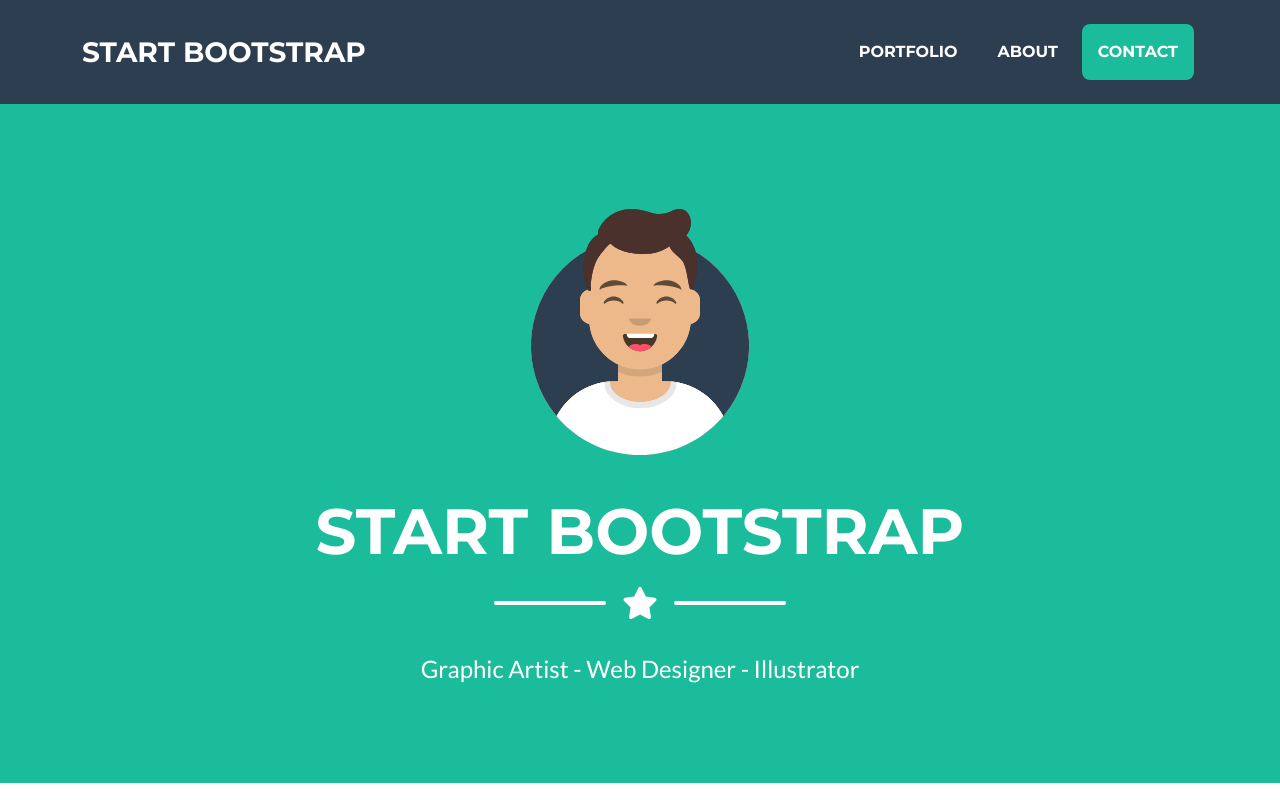
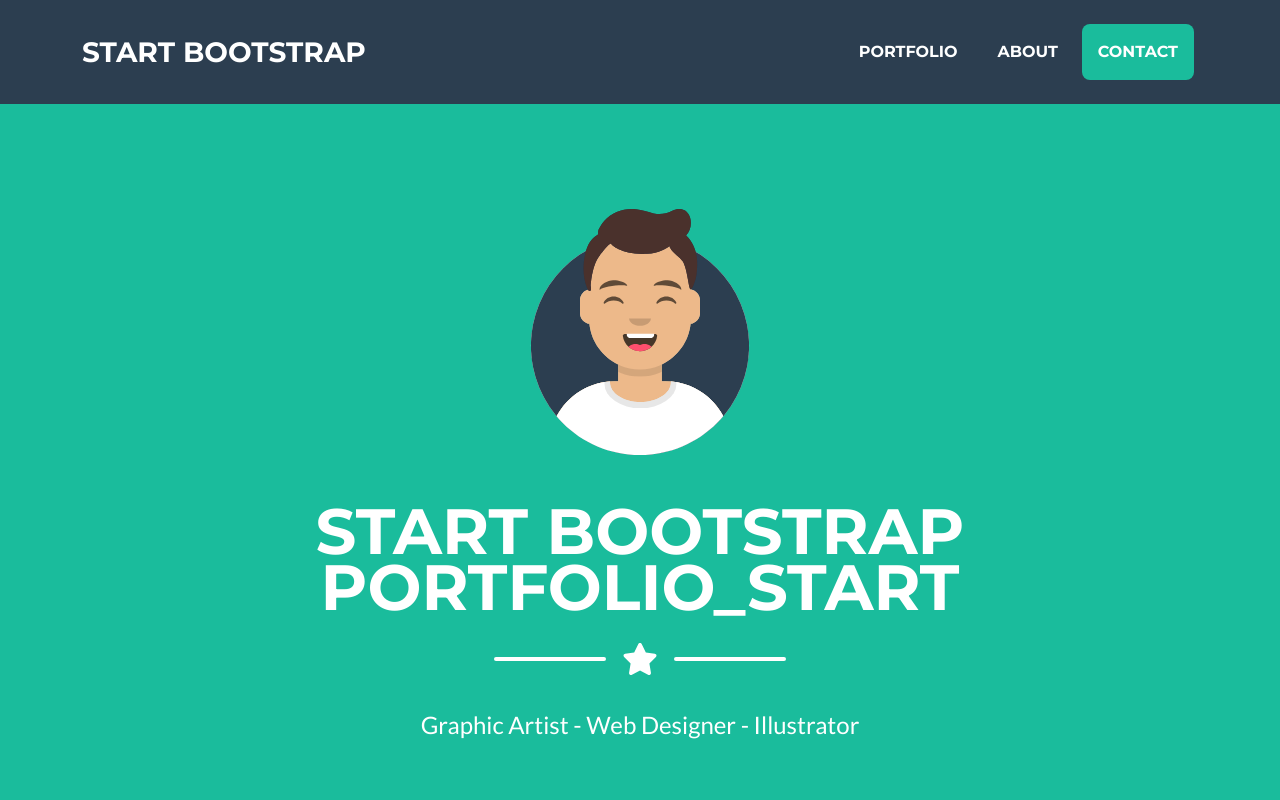
Before and after one commit to tkurume/portfolio_start, a plain HTML site: page index.html in a window 1280 px wide. Shown: the top 800 px of the page. Drawn offline with nearby package versions, Linux system fonts and the light colour scheme.

Commit message:
Update index.html

```diff
--- a/index.html
+++ b/index.html
@@ -40,7 +40,7 @@
                 <!-- Masthead Avatar Image-->
                 <img class="masthead-avatar mb-5" src="assets/img/avataaars.svg" alt="..." />
                 <!-- Masthead Heading-->
-                <h1 class="masthead-heading text-uppercase mb-0">Start Bootstrap</h1>
+                <h1 class="masthead-heading text-uppercase mb-0">Start Bootstrap portfolio_start</h1>
                 <!-- Icon Divider-->
                 <div class="divider-custom divider-light">
                     <div class="divider-custom-line"></div>
```
